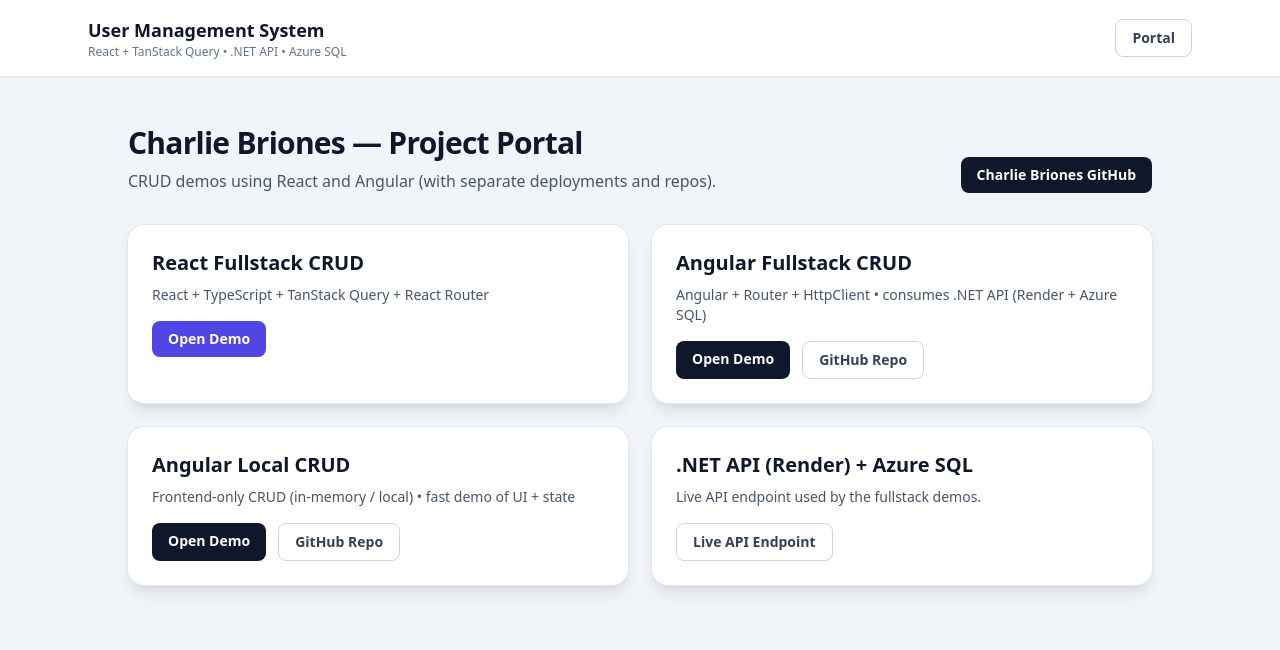
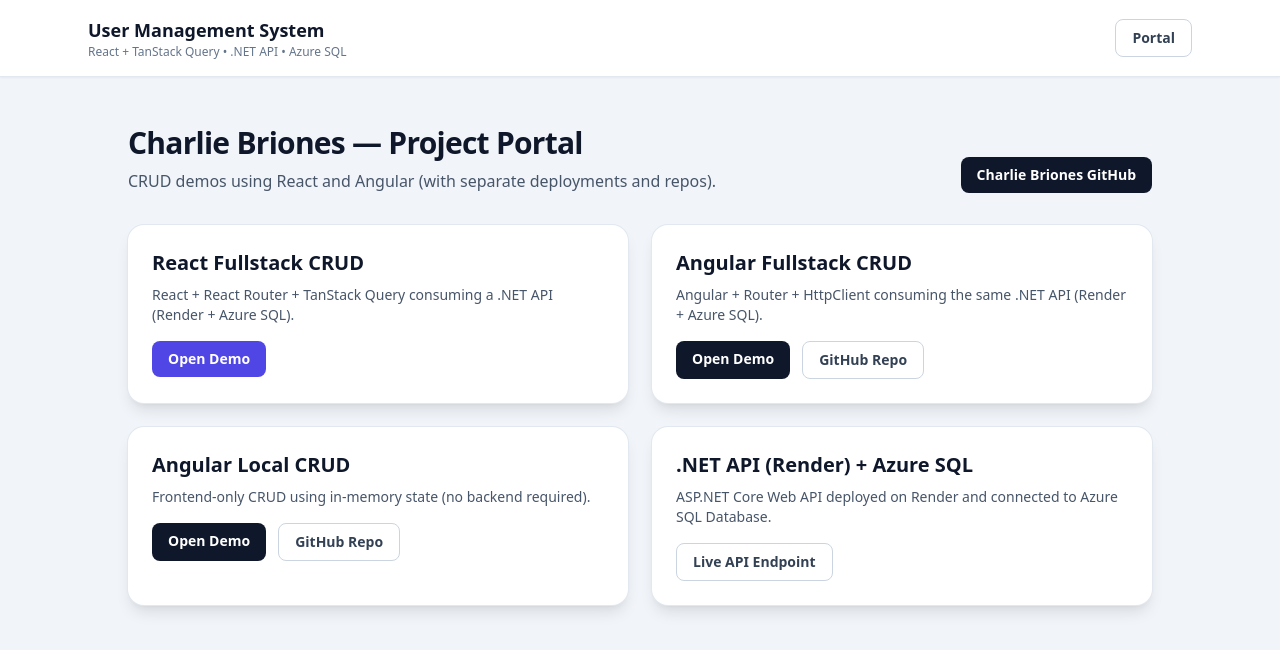
Before and after one commit to charliebriones/react-fullstack-crud, a React (Vite) app: page /#/ in a window 1280 px wide. Shown: the top 650 px of the page. Built offline with nearby package versions, Linux system fonts and the light colour scheme.

Commit message:
update portal description

```diff
--- a/src/pages/PortalPage.tsx
+++ b/src/pages/PortalPage.tsx
@@ -1,6 +1,139 @@
 import { Link } from "react-router-dom";
 
+type Action =
+  | {
+      kind: "internal";
+      to: string;
+      label: string;
+      variant?: "primary" | "secondary";
+    }
+  | {
+      kind: "external";
+      href: string;
+      label: string;
+      variant?: "primary" | "secondary";
+    };
+
+type Card = {
+  title: string;
+  description: string;
+  actions: Action[];
+};
+
+function buttonClass(variant: Action["variant"]) {
+  if (variant === "primary") {
+    return "rounded-lg bg-indigo-600 px-4 py-2 text-sm font-semibold text-white hover:bg-indigo-700";
+  }
+  if (variant === "secondary") {
+    return "rounded-lg bg-slate-900 px-4 py-2 text-sm font-semibold text-white hover:bg-slate-800";
+  }
+  return "rounded-lg border border-slate-300 bg-white px-4 py-2 text-sm font-semibold text-slate-700 hover:bg-slate-50";
+}
+
+function CardItem({ card }: { card: Card }) {
+  return (
+    <div className="rounded-2xl bg-white p-6 shadow-lg ring-1 ring-slate-200">
+      <h2 className="text-xl font-bold text-slate-900">{card.title}</h2>
+      <p className="mt-2 text-sm text-slate-600">{card.description}</p>
+
+      <div className="mt-4 flex flex-wrap gap-3">
+        {card.actions.map((a) => {
+          const className = buttonClass(a.variant);
+
+          if (a.kind === "internal") {
+            return (
+              <Link
+                key={`${a.kind}-${a.to}-${a.label}`}
+                to={a.to}
+                className={className}
+              >
+                {a.label}
+              </Link>
+            );
+          }
+
+          return (
+            <a
+              key={`${a.kind}-${a.href}-${a.label}`}
+              href={a.href}
+              target="_blank"
+              rel="noreferrer"
+              className={className}
+            >
+              {a.label}
+            </a>
+          );
+        })}
+      </div>
+    </div>
+  );
+}
+
 export function PortalPage() {
+  const cards: Card[] = [
+    {
+      title: "React Fullstack CRUD",
+      description:
+        "React + React Router + TanStack Query consuming a .NET API (Render + Azure SQL).",
+      actions: [
+        {
+          kind: "internal",
+          to: "/users",
+          label: "Open Demo",
+          variant: "primary",
+        },
+      ],
+    },
+    {
+      title: "Angular Fullstack CRUD",
+      description:
+        "Angular + Router + HttpClient consuming the same .NET API (Render + Azure SQL).",
+      actions: [
+        {
+          kind: "external",
+          href: "https://charliebriones.github.io/angular-fullstack-crud/",
+          label: "Open Demo",
+          variant: "secondary",
+        },
+        {
+          kind: "external",
+          href: "https://github.com/charliebriones/angular-fullstack-crud",
+          label: "GitHub Repo",
+        },
+      ],
+    },
+    {
+      title: "Angular Local CRUD",
+      description:
+        "Frontend-only CRUD using in-memory state (no backend required).",
+      actions: [
+        {
+          kind: "external",
+          href: "https://charliebriones.github.io/angular-local-crud/",
+          label: "Open Demo",
+          variant: "secondary",
+        },
+        {
+          kind: "external",
+          href: "https://github.com/charliebriones/angular-local-crud",
+          label: "GitHub Repo",
+        },
+      ],
+    },
+    {
+      title: ".NET API (Render) + Azure SQL",
+      description:
+        "ASP.NET Core Web API deployed on Render and connected to Azure SQL Database.",
+      actions: [
+        {
+          kind: "external",
+          href: "https://usermanagement-mbtm.onrender.com/api/users",
+          label: "Live API Endpoint",
+        },
+      ],
+    },
+  ];
+
   return (
     <div className="min-h-screen bg-slate-100 p-6">
       <div className="mx-auto max-w-5xl">
@@ -26,100 +159,9 @@ export function PortalPage() {
         </div>
 
         <div className="mt-8 grid gap-6 md:grid-cols-2">
-          <div className="rounded-2xl bg-white p-6 shadow-lg ring-1 ring-slate-200">
-            <h2 className="text-xl font-bold text-slate-900">
-              React Fullstack CRUD
-            </h2>
-            <p className="mt-2 text-sm text-slate-600">
-              React + TypeScript + TanStack Query + React Router
-            </p>
-
-            <div className="mt-4 flex flex-wrap gap-3">
-              <Link
-                to="/users"
-                className="rounded-lg bg-indigo-600 px-4 py-2 text-sm font-semibold text-white hover:bg-indigo-700"
-              >
-                Open Demo
-              </Link>
-            </div>
-          </div>
-
-          <div className="rounded-2xl bg-white p-6 shadow-lg ring-1 ring-slate-200">
-            <h2 className="text-xl font-bold text-slate-900">
-              Angular Fullstack CRUD
-            </h2>
-            <p className="mt-2 text-sm text-slate-600">
-              Angular + Router + HttpClient • consumes .NET API (Render + Azure
-              SQL)
-            </p>
-
-            <div className="mt-4 flex flex-wrap gap-3">
-              <a
-                href="https://charliebriones.github.io/angular-fullstack-crud/"
-                target="_blank"
-                rel="noreferrer"
-                className="rounded-lg bg-slate-900 px-4 py-2 text-sm font-semibold text-white hover:bg-slate-800"
-              >
-                Open Demo
-              </a>
-              <a
-                href="https://github.com/charliebriones/angular-fullstack-crud"
-                target="_blank"
-                rel="noreferrer"
-                className="rounded-lg border border-slate-300 bg-white px-4 py-2 text-sm font-semibold text-slate-700 hover:bg-slate-50"
-              >
-                GitHub Repo
-              </a>
-            </div>
-          </div>
-
-          <div className="rounded-2xl bg-white p-6 shadow-lg ring-1 ring-slate-200">
-            <h2 className="text-xl font-bold text-slate-900">
-              Angular Local CRUD
-            </h2>
-            <p className="mt-2 text-sm text-slate-600">
-              Frontend-only CRUD (in-memory / local) • fast demo of UI + state
-            </p>
-
-            <div className="mt-4 flex flex-wrap gap-3">
-              <a
-                href="https://charliebriones.github.io/angular-local-crud/"
-                target="_blank"
-                rel="noreferrer"
-                className="rounded-lg bg-slate-900 px-4 py-2 text-sm font-semibold text-white hover:bg-slate-800"
-              >
-                Open Demo
-              </a>
-              <a
-                href="https://github.com/charliebriones/angular-local-crud"
-                target="_blank"
-                rel="noreferrer"
-                className="rounded-lg border border-slate-300 bg-white px-4 py-2 text-sm font-semibold text-slate-700 hover:bg-slate-50"
-              >
-                GitHub Repo
-              </a>
-            </div>
-          </div>
-
-          <div className="rounded-2xl bg-white p-6 shadow-lg ring-1 ring-slate-200">
-            <h2 className="text-xl font-bold text-slate-900">
-              .NET API (Render) + Azure SQL
-            </h2>
-            <p className="mt-2 text-sm text-slate-600">
-              Live API endpoint used by the fullstack demos.
-            </p>
-
-            <div className="mt-4 flex flex-wrap gap-3">
-              <a
-                href="https://usermanagement-mbtm.onrender.com/api/users"
-                target="_blank"
-                rel="noreferrer"
-                className="rounded-lg border border-slate-300 bg-white px-4 py-2 text-sm font-semibold text-slate-700 hover:bg-slate-50"
-              >
-                Live API Endpoint
-              </a>
-            </div>
-          </div>
+          {cards.map((card) => (
+            <CardItem key={card.title} card={card} />
+          ))}
         </div>
       </div>
     </div>
```
